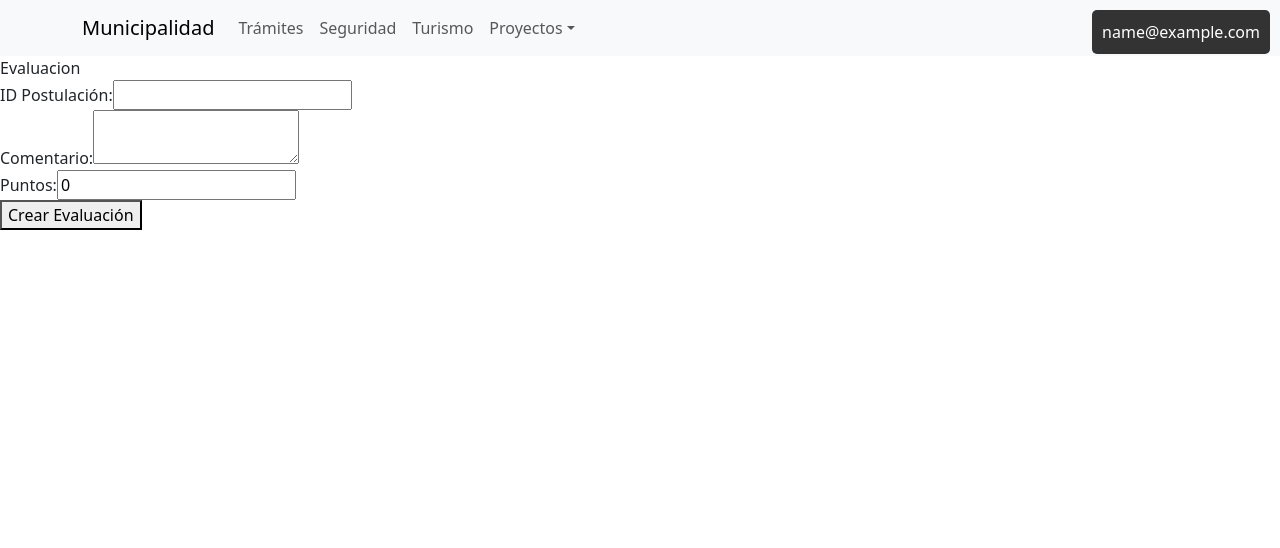
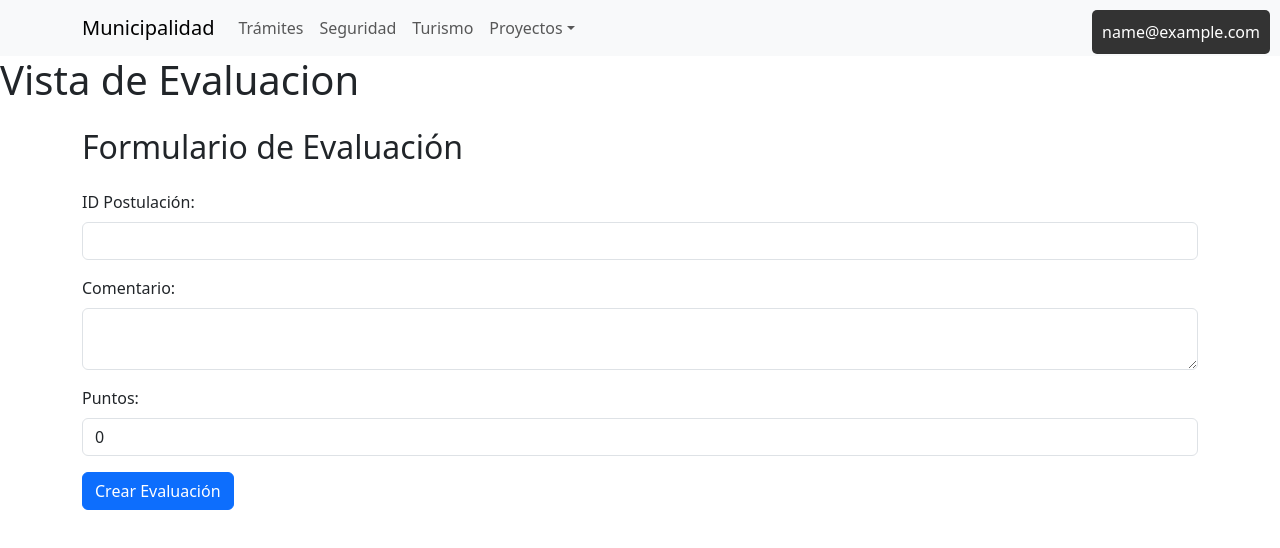
Before and after one commit to fschonffeldt/Proyecto-IS, a React (Vite) app in the folder frontend/: page /Evaluacion in a window 1280 px wide. Shown: the top 548 px of the page. Built offline with nearby package versions, Linux system fonts and the light colour scheme; sample sign-in values are in the browser's storage.

Commit message:
evaluacion

```diff
--- a/frontend/src/components/CrearEvaluacion.jsx
+++ b/frontend/src/components/CrearEvaluacion.jsx
@@ -1,5 +1,7 @@
 import React, { useState } from 'react';
 import axios from 'axios';
+import './EvaluacionForm.css'; // Ajusta la ruta según tu estructura
+import 'bootstrap/dist/css/bootstrap.min.css'; // Importa el CSS de Bootstrap
 
 const EvaluacionForm = () => {
   const [evaluacion, setEvaluacion] = useState({
@@ -12,7 +14,7 @@ const EvaluacionForm = () => {
     const { name, value } = e.target;
     setEvaluacion((prevEvaluacion) => ({
       ...prevEvaluacion,
-      [name]: value
+      [name]: value,
     }));
   };
 
@@ -20,7 +22,7 @@ const EvaluacionForm = () => {
     e.preventDefault();
 
     try {
-      await axios.post('http://localhost:5000/api/evaluacion/crear', evaluacion);
+      await axios.post('http://localhost:5000/api/evaluacion/createEvaluacion', evaluacion);
       console.log('Evaluación creada exitosamente');
       // Puedes redirigir a otra página o realizar otras acciones después de la creación
     } catch (error) {
@@ -29,24 +31,58 @@ const EvaluacionForm = () => {
   };
 
   return (
+    <div className="container mt-4">
+      <h2 className="mb-4">Formulario de Evaluación</h2>
+
       <form onSubmit={handleSubmit}>
-      <label>
+        <div className="mb-3">
+          <label htmlFor="id_postulacion" className="form-label">
             ID Postulación:
-        <input type="text" name="id_postulacion" value={evaluacion.id_postulacion} onChange={handleChange} />
           </label>
-      <br />
-      <label>
+          <input
+            type="text"
+            className="form-control"
+            id="id_postulacion"
+            name="id_postulacion"
+            value={evaluacion.id_postulacion}
+            onChange={handleChange}
+          />
+        </div>
+
+        <div className="mb-3">
+          <label htmlFor="comentario" className="form-label">
             Comentario:
-        <textarea name="comentario" value={evaluacion.comentario} onChange={handleChange} />
           </label>
-      <br />
-      <label>
+          <textarea
+            className="form-control"
+            id="comentario"
+            name="comentario"
+            value={evaluacion.comentario}
+            onChange={handleChange}
+          />
+        </div>
+
+        <div className="mb-3">
+          <label htmlFor="puntos" className="form-label">
             Puntos:
-        <input type="number" name="puntos" value={evaluacion.puntos} onChange={handleChange} />
           </label>
-      <br />
-      <button type="submit">Crear Evaluación</button>
+          <input
+            type="number"
+            className="form-control"
+            id="puntos"
+            name="puntos"
+            value={evaluacion.puntos}
+            onChange={handleChange}
+          />
+        </div>
+
+        <div className="mt-3">
+          <button type="submit" className="btn btn-primary">
+            Crear Evaluación
+          </button>
+        </div>
       </form>
+    </div>
   );
 };
 
--- /dev/null
+++ b/frontend/src/components/EvaluacionForm.css
@@ -0,0 +1,30 @@
+.evaluacion-form-container {
+    max-width: 600px;
+    margin: 0 auto;
+    padding: 20px;
+    border: 1px solid #ccc;
+    border-radius: 8px;
+    box-shadow: 0 0 10px rgba(0, 0, 0, 0.1);
+  }
+
+  .evaluacion-form {
+    display: grid;
+    grid-gap: 10px;
+  }
+
+  .form-group {
+    margin-top: 15px;
+  }
+
+  .submit-button {
+    background-color: #4caf50;
+    color: #fff;
+    padding: 10px 15px;
+    border: none;
+    border-radius: 5px;
+    cursor: pointer;
+  }
+
+  .submit-button:hover {
+    background-color: #45a049;
+  }
--- a/frontend/src/routes/Evaluaciones.jsx
+++ b/frontend/src/routes/Evaluaciones.jsx
@@ -3,9 +3,12 @@ import EvaluacionForm from "../components/CrearEvaluacion" // Asegúrate de impo
 const Evaluacion = () => {
 return (
   <>
-    <div>Evaluacion</div>
-    <EvaluacionForm />
+      <div>
+      <h1>Vista de Evaluacion</h1>
+      <EvaluacionForm />
+    </div>
   </>
+
 )
 }
 
```
Also changed, not shown: 2 other files (tests, documents, lock files or other folders). Lines whose indentation alone changed are shown as unchanged.
